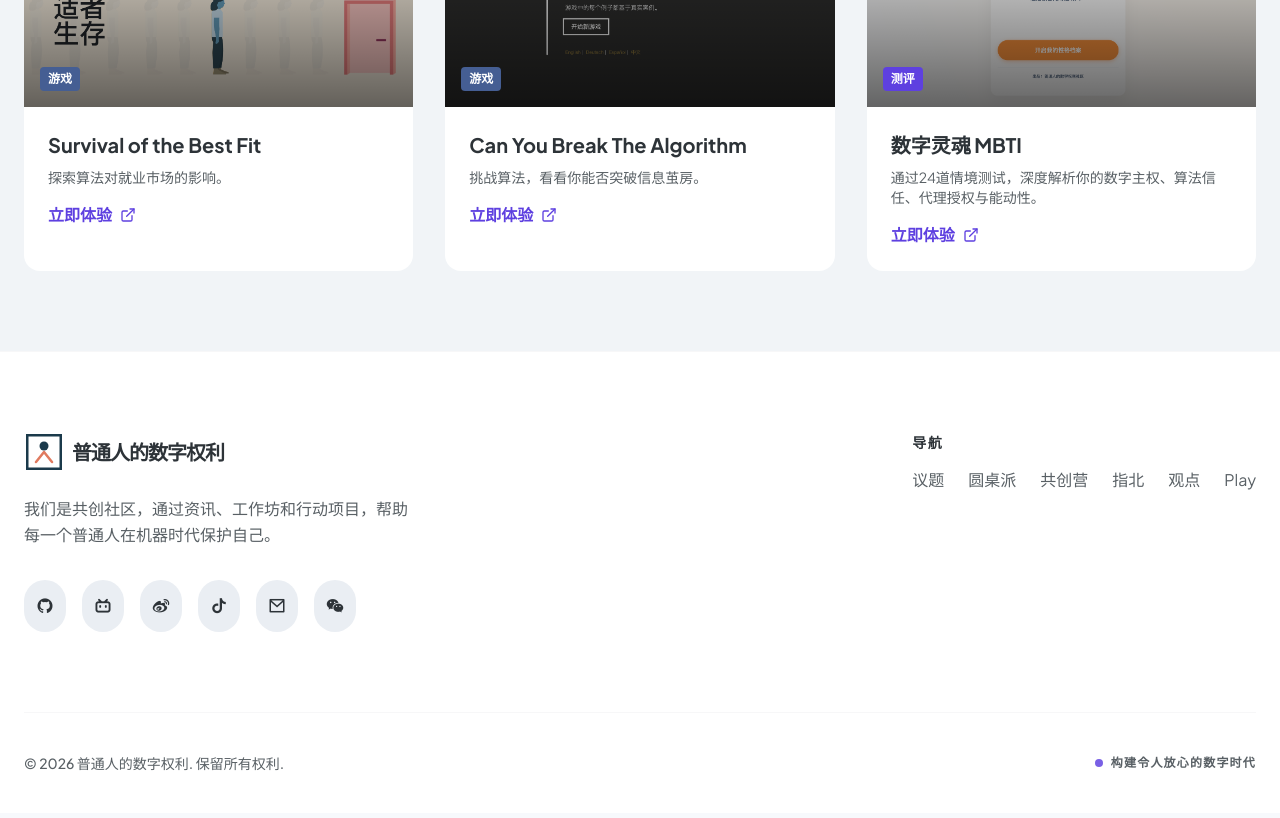
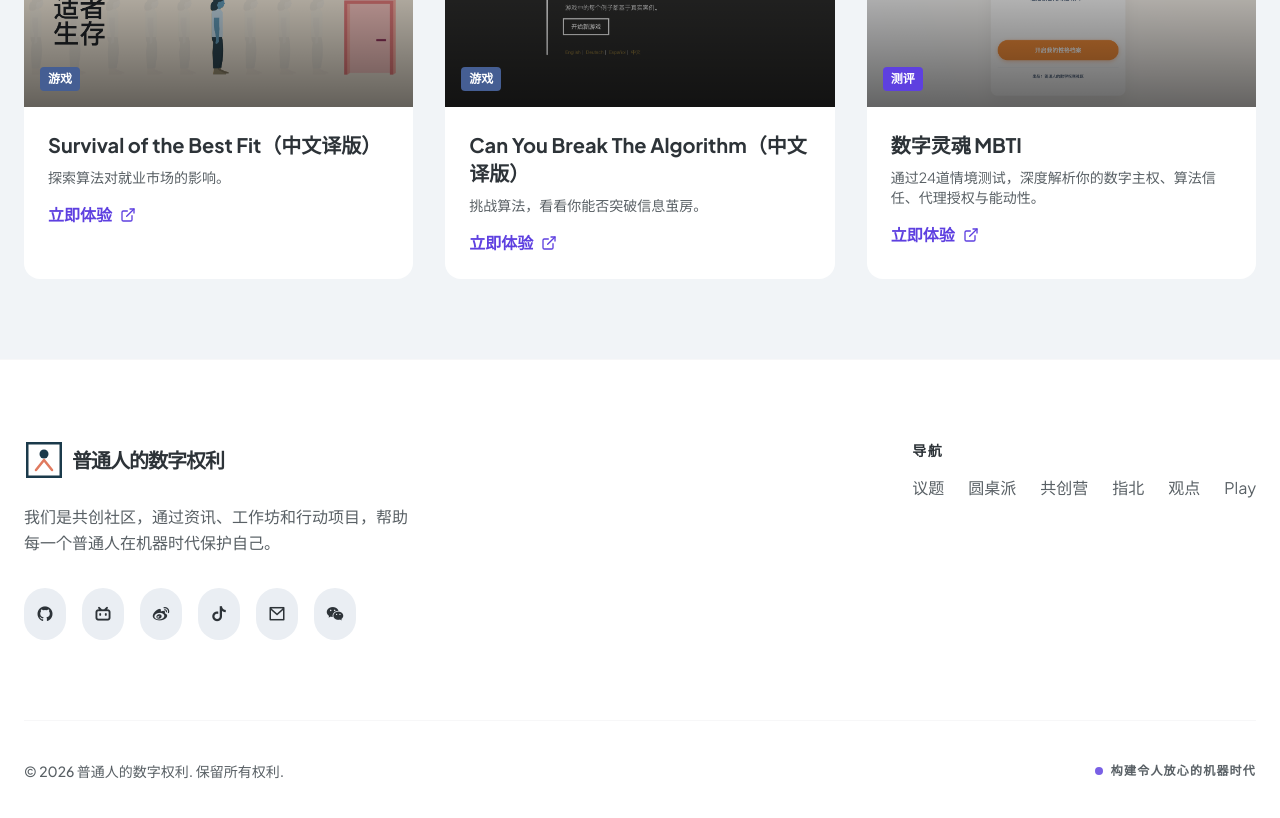
Before and after one commit to digitalrightsforall/digitalrightsforall.github.io, a Vue app: page /play in a window 1280 px wide. Shown: the part 420-1238 px from the top of the page. Built offline with nearby package versions, Linux system fonts and the light colour scheme.

Commit message:
content: update featured opinions on homepage and page copy

```diff
--- a/scripts/import-opinions.js
+++ b/scripts/import-opinions.js
@@ -194,15 +194,23 @@ async function main() {
       frontmatter.topicId = 'collective-governance';
       frontmatter.projectId = 'xiaoqu-data';
     }
-    if (slug === 'data-trustee-functions') {
+    if (slug === 'ai-agent-service-entry-data-risks') {
+      frontmatter.homeFeatured = true;
+      frontmatter.homeOrder = 1;
+    }
+    if (slug === 'xiaoqu-data-governance-guide') {
       frontmatter.homeFeatured = true;
       frontmatter.homeOrder = 2;
+    }
+    if (slug === 'fifteenth-five-year-plan-data-trustee-advice') {
+      frontmatter.homeFeatured = true;
+      frontmatter.homeOrder = 3;
+    }
+    if (slug === 'data-trustee-functions') {
       frontmatter.topicId = 'personal-data';
       frontmatter.projectId = 'data-trustee';
     }
     if (slug === 'data-trustee-trust') {
-      frontmatter.homeFeatured = true;
-      frontmatter.homeOrder = 3;
       frontmatter.topicId = 'personal-data';
       frontmatter.projectId = 'data-trustee';
     }
--- a/src/components/Footer.vue
+++ b/src/components/Footer.vue
@@ -92,7 +92,7 @@ const showQR = ref(false);
         </p>
         <div class="flex items-center gap-2 text-xs font-bold text-on-surface-variant uppercase tracking-widest">
           <span class="w-2 h-2 bg-primary rounded-full animate-pulse"></span>
-          构建令人放心的数字时代
+          构建令人放心的机器时代
         </div>
       </div>
     </div>
--- a/src/components/Home.vue
+++ b/src/components/Home.vue
@@ -71,7 +71,7 @@ const latestGuides = featuredGuides.length >= 3
           为普通人打造
         </div>
         <h1 class="text-6xl md:text-8xl font-black tracking-tighter leading-[0.9] mb-8">
-          在数字时代<br/>
+          在机器时代<br/>
           <span class="hand-drawn-underline">掌握自己的权利</span>
         </h1>
         <p class="text-on-surface-variant text-lg md:text-2xl max-w-2xl mx-auto leading-relaxed mb-12">
--- a/src/components/OpinionsList.vue
+++ b/src/components/OpinionsList.vue
@@ -9,7 +9,7 @@ import { FileText } from 'lucide-vue-next';
       <div class="max-w-7xl mx-auto">
         <h1 class="text-4xl font-black mb-8">观点</h1>
         <p class="text-on-surface-variant text-lg mb-12 max-w-2xl">
-          深度分析与思考，小区数据权益、AI记忆自主掌控等核心议题。
+          分享有价值的思考、洞察和趋势
         </p>
 
         <div class="grid grid-cols-1 md:grid-cols-2 lg:grid-cols-3 gap-6">
--- a/src/components/PlayList.vue
+++ b/src/components/PlayList.vue
@@ -4,7 +4,7 @@ import { Gamepad2, ExternalLink } from 'lucide-vue-next';
 const playItems = [
   {
     id: 'survival-of-the-best-fit',
-    title: 'Survival of the Best Fit',
+    title: 'Survival of the Best Fit（中文译版）',
     description: '探索算法对就业市场的影响。',
     type: 'game',
     url: 'https://putongren.org/survivalofthebestfit-zh_CN/',
@@ -12,7 +12,7 @@ const playItems = [
   },
   {
     id: 'can-you-break-the-algorithm',
-    title: 'Can You Break The Algorithm',
+    title: 'Can You Break The Algorithm（中文译版）',
     description: '挑战算法，看看你能否突破信息茧房。',
     type: 'game',
     url: 'https://putongren.org/can-you-break-the-algorithm-zh_CN/zh.html#/',
--- a/src/content/opinions/ai-agent-service-entry-data-risks.md
+++ b/src/content/opinions/ai-agent-service-entry-data-risks.md
@@ -11,6 +11,8 @@ image: >-
 type: article
 sourceUrl: 'https://mp.weixin.qq.com/s/OMcBmXrJfgqZ38cEWDOaZg'
 wechatId: OMcBmXrJfgqZ38cEWDOaZg
+homeFeatured: true
+homeOrder: 1
 ---
 不同于办公场景，当 Agent 介入生活服务时，应该警惕其可能带来的个人数据风险。
 
--- a/src/content/opinions/data-trustee-functions.md
+++ b/src/content/opinions/data-trustee-functions.md
@@ -14,8 +14,6 @@ image: >-
 type: article
 sourceUrl: 'https://mp.weixin.qq.com/s/xprJTPQHJ3bMuVvfUGV-vQ'
 wechatId: xprJTPQHJ3bMuVvfUGV-vQ
-homeFeatured: true
-homeOrder: 2
 topicId: personal-data
 projectId: data-trustee
 ---
--- a/src/content/opinions/data-trustee-trust.md
+++ b/src/content/opinions/data-trustee-trust.md
@@ -11,8 +11,6 @@ image: >-
 type: article
 sourceUrl: 'https://mp.weixin.qq.com/s/bbGxoRTjIFHvNGJGw-3Ijg'
 wechatId: bbGxoRTjIFHvNGJGw-3Ijg
-homeFeatured: true
-homeOrder: 3
 topicId: personal-data
 projectId: data-trustee
 ---
--- a/src/content/opinions/fifteenth-five-year-plan-data-trustee-advice.md
+++ b/src/content/opinions/fifteenth-five-year-plan-data-trustee-advice.md
@@ -11,6 +11,8 @@ image: >-
 type: article
 sourceUrl: 'https://mp.weixin.qq.com/s/k99miaDcmeq7neAiSoglUQ'
 wechatId: k99miaDcmeq7neAiSoglUQ
+homeFeatured: true
+homeOrder: 3
 ---
 **编者按
 **
--- a/src/content/opinions/xiaoqu-data-governance-guide.md
+++ b/src/content/opinions/xiaoqu-data-governance-guide.md
@@ -13,6 +13,8 @@ sourceUrl: 'https://mp.weixin.qq.com/s/dQUb3YwL2yg1mKCGIbB1qw'
 wechatId: dQUb3YwL2yg1mKCGIbB1qw
 topicId: collective-governance
 projectId: xiaoqu-data
+homeFeatured: true
+homeOrder: 2
 ---
 ![Image](/images/opinions/41028f709fec3208075891e921834ae587327c143741acdbd87e14447199ea17.webp)
 
```
